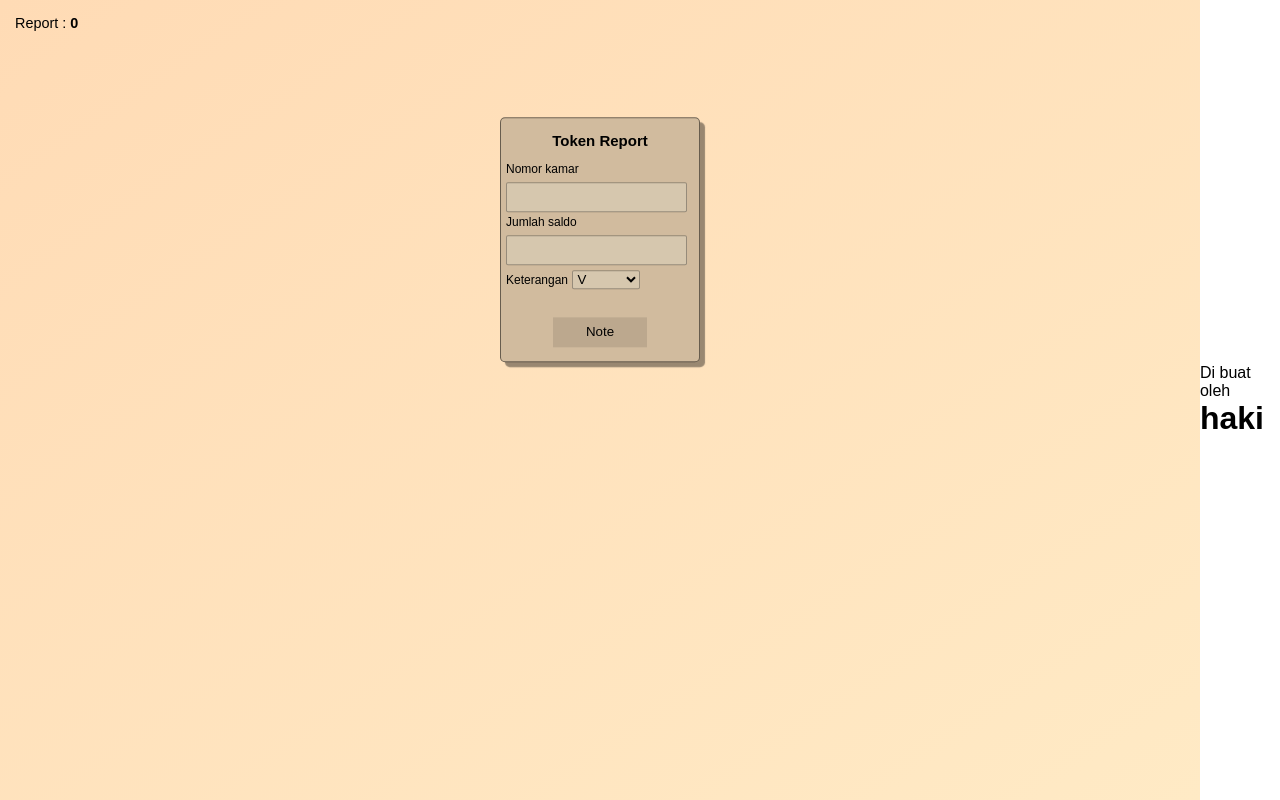
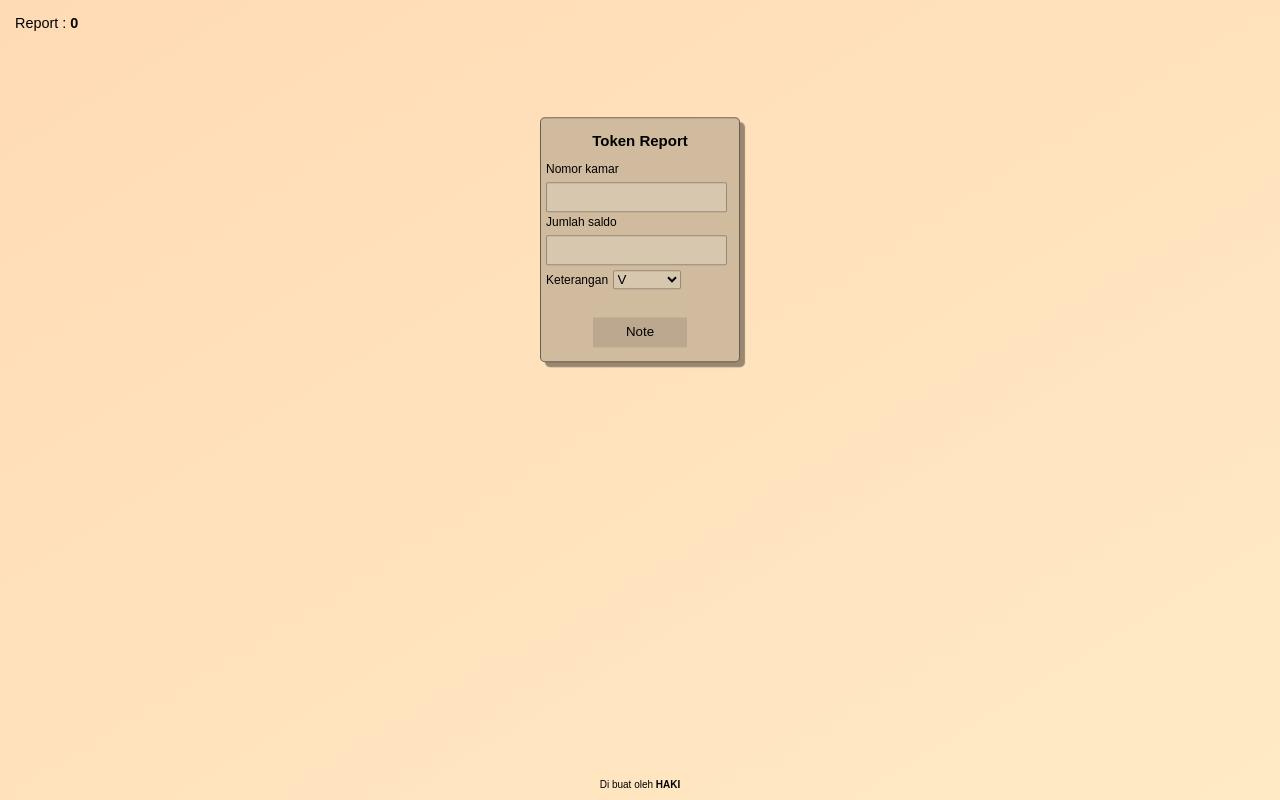
Before and after one commit to Haki04/zavana-project, a plain HTML site: page report-token/index.html in a window 1280 px wide. Drawn offline with Linux system fonts and the light colour scheme.

Commit message:
Update style.css
add style to developer element

```diff
--- a/report-token/style.css
+++ b/report-token/style.css
@@ -179,3 +179,20 @@ div.copy{
   cursor: pointer;
   user-select: none;
 }
+
+.maker{
+  position: absolute;
+  bottom: 10px;
+  width: 100%;
+  display: flex;
+  justify-content: center;
+  align-items: center;
+}
+
+.maker span, .maker span h1{
+  font-size: 10px;
+  display: inline-block;
+}
+.maker span h1{
+  text-transform: uppercase;
+}
```
